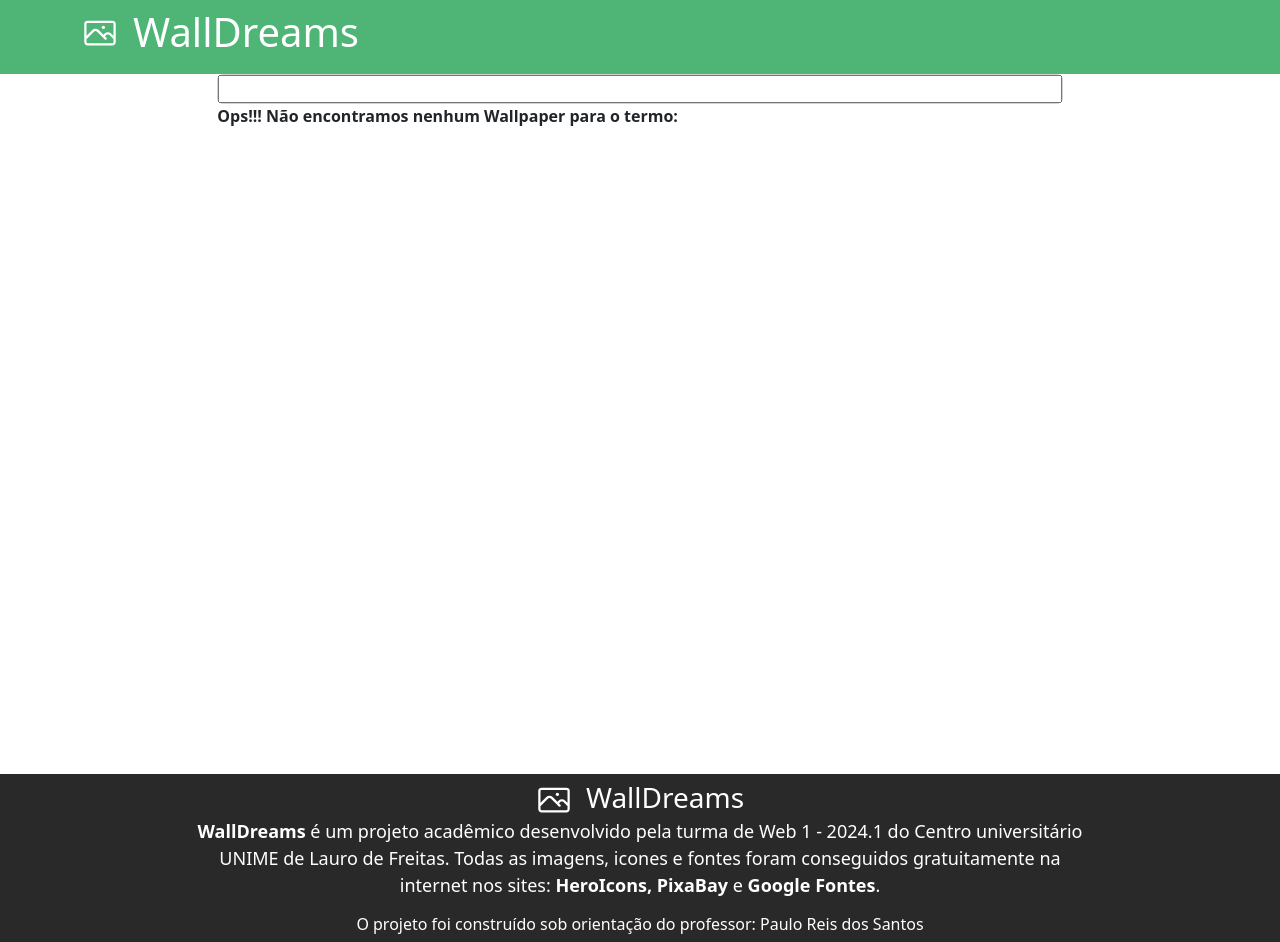
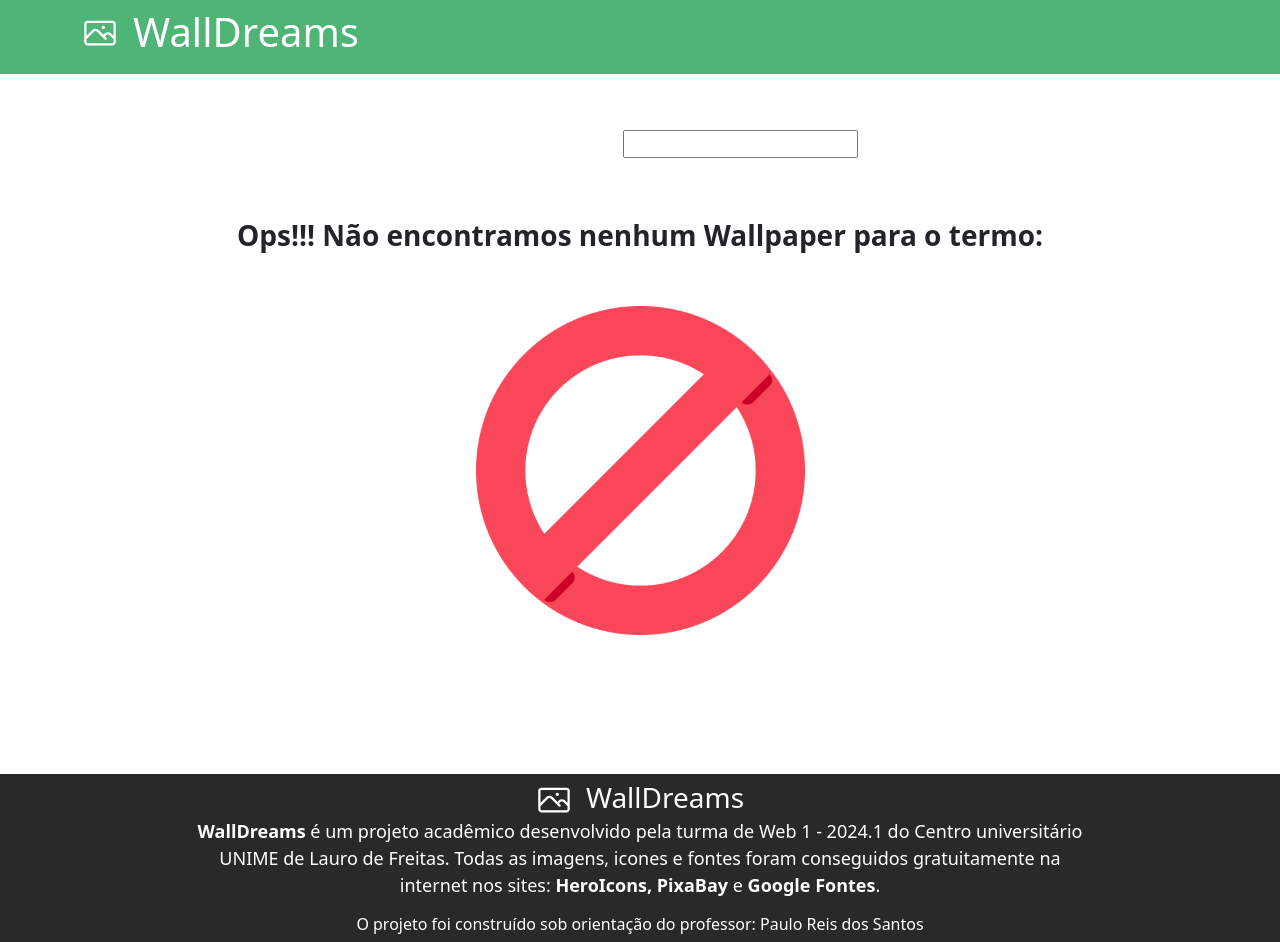
Before and after one commit to MichelNsouza/WallDreams, a Vue app: page /abstratos in a window 1280 px wide. Built offline with nearby package versions, Linux system fonts and the light colour scheme; the HTML template or start-up script is replaced by a standard one.

Commit message:
quase completo

```diff
--- a/src/views/Notfound.vue
+++ b/src/views/Notfound.vue
@@ -1,20 +1,45 @@
 <template>
 <div class="row d-flex justify-content-center">
 <div class="col-md-8">
-<div class="card">
-<input type="text" name="#" id="#">
+
+<div class="input">
+    <input type="text" name="#" id="#">
 </div>
-
-<div class="texto">
-<b>Ops!!! Não encontramos nenhum Wallpaper para o termo:</b>
+    <b class="texto">Ops!!! Não encontramos nenhum Wallpaper para o termo:</b>
 </div>
-
+<div class="banimento">
+    <img src="/src/assets/img/banimento 1.svg" alt="erro">
 </div>
 </div>
 </template>
 
 
-<style scoped>
+<style>
 
+.input{
+    height: 80px;
+    width: 1046px;
+    display: flex;
+    justify-content: center;
+    align-items: center;
+    margin-top: 30px;
+
+}
+
+.texto{
+    display: flex;
+    justify-content: center;
+    text-align: center;
+    font-size: 28px;
+    margin-top: 30px;
+
+}
+.banimento{
+   display: flex;
+   justify-content: center;
+   margin-top: 50px;
+   height: 329px;
+
+}
 
 </style>
```
Also changed, not shown: src/assets/img/banimento 1.svg (added).
